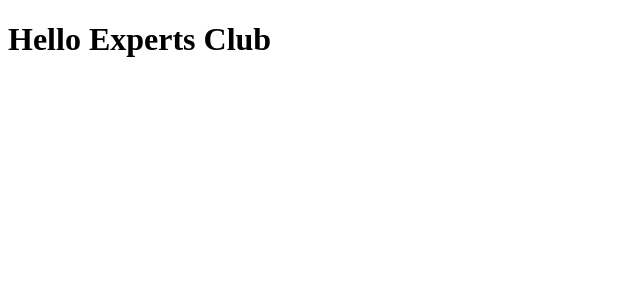
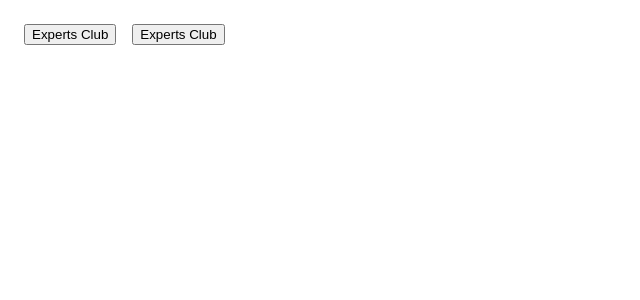
Before and after one commit to MogLuiz/Stitches-Design-System, a Next.js app: page / in a window 1280 px wide. Shown: the top 300 px of the page, without its empty margins (0-640 px from the left). Built offline with nearby package versions, Linux system fonts and the light colour scheme.

Commit message:
feat: flex stitches styles

```diff
--- a/src/pages/index.tsx
+++ b/src/pages/index.tsx
@@ -1,8 +1,20 @@
 // Packages
 import React from "react";
 
+// Stitches Styles
+import { styled } from "@/styles";
+
+const Flex = styled("div", {
+  display: "flex",
+});
+
 const Home: React.FC = () => {
-  return <h1>Hello Experts Club</h1>;
+  return (
+    <Flex css={{ gap: "$16", padding: "$16" }}>
+      <button type="button">Experts Club</button>
+      <button type="button">Experts Club</button>
+    </Flex>
+  );
 };
 
 export default Home;
```
